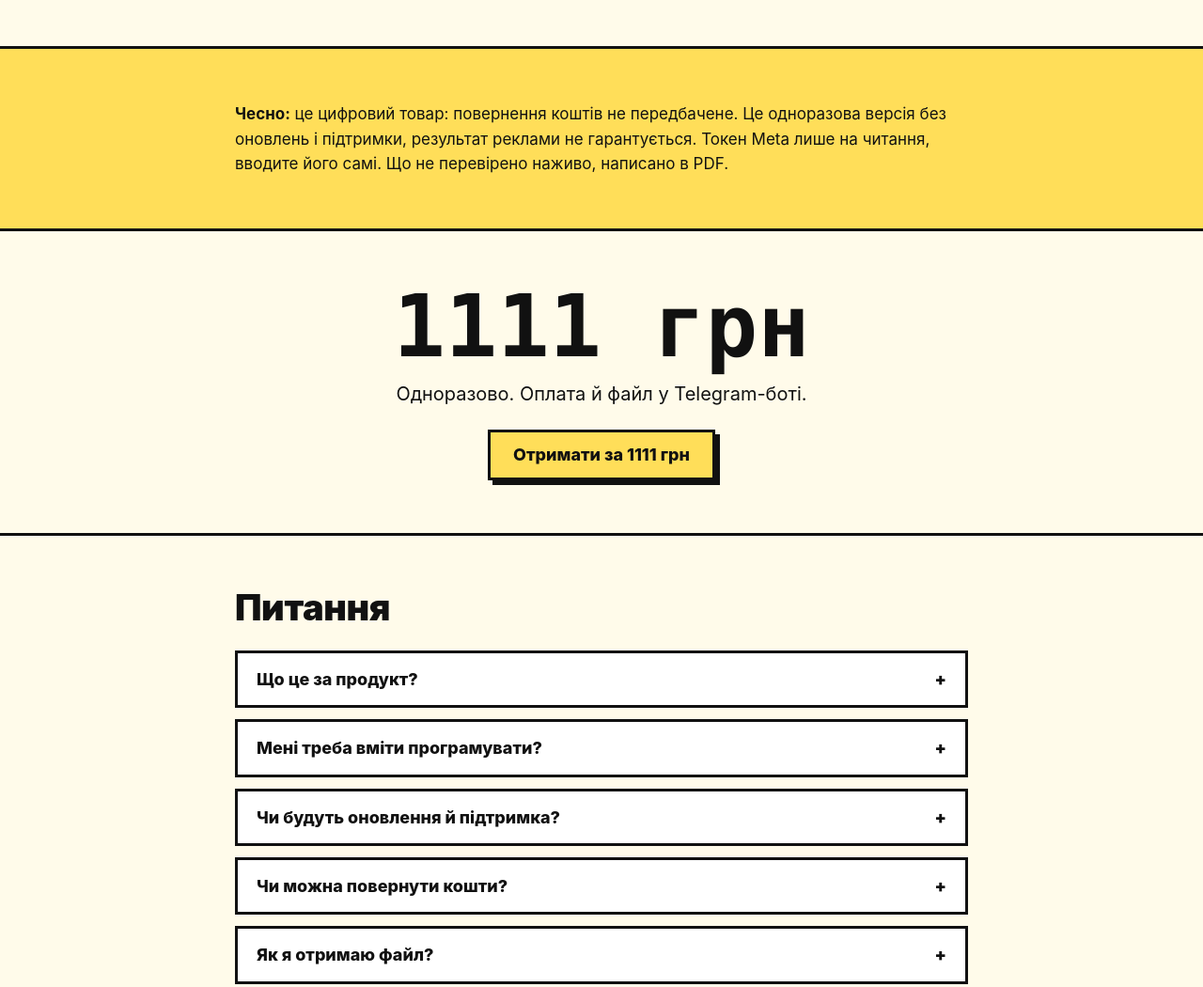
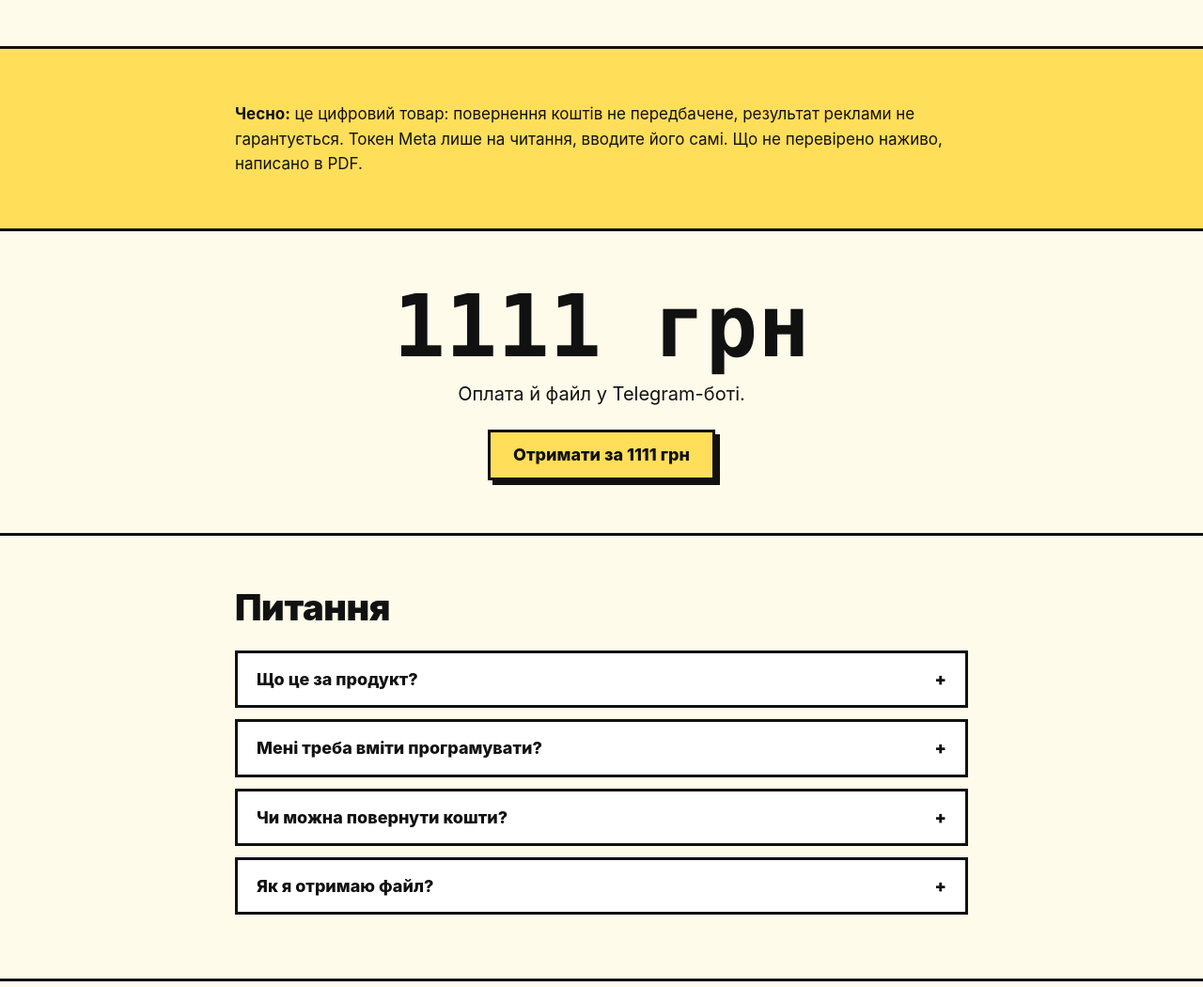
Before and after one commit to dimavarnalii/toolkit-targetologa, a plain HTML site: page index.html in a window 1280 px wide. Shown: the part 1283-2333 px from the top of the page at 94% size. Drawn offline with Linux system fonts and the light colour scheme.

Commit message:
Прибрано згадки про одноразовість

```diff
--- a/index.html
+++ b/index.html
@@ -65,14 +65,14 @@ footer{padding:30px 0 90px;font-size:14px;opacity:.8}
 .big{font:900 clamp(44px,9vw,92px)/1 ui-monospace,Consolas,monospace}
 </style></head><body>
 <header><div class="wrap"><div class="logo">TOOLKIT / ДЛЯ ТАРГЕТОЛОГА</div><a class="btn sm" data-bot href="https://t.me/dimavarnalii_bot?start=land">Купити 1111 грн</a></div></header>
-<section><div class="wrap" style="max-width:820px"><span class="eyebrow">PDF для вашого ШІ-агента · одноразово</span>
+<section><div class="wrap" style="max-width:820px"><span class="eyebrow">PDF для вашого ШІ-агента</span>
 <h1>Toolkit для таргетолога. 5 автоматизованих процесів, які <mark>пришвидшують роботу</mark></h1>
 <p class="lead">Дайте PDF своєму ШІ-агентові й скажіть, що хочете. Він проведе вас по кроках.</p>
-<a class="btn" data-bot href="https://t.me/dimavarnalii_bot?start=land">Отримати за 1111 грн</a><p class="note">1111 грн, одноразово. Без оновлень і підтримки.</p></div></section>
+<a class="btn" data-bot href="https://t.me/dimavarnalii_bot?start=land">Отримати за 1111 грн</a><p class="note">1111 грн. Повернення коштів не передбачене.</p></div></section>
 <section><div class="wrap" style="max-width:820px"><div class="rows"><div class="row"><div class="num" style="background:#ffde59">1</div><div><h3>Дашборд по клієнтах</h3><p>усі кабінети Meta на одній сторінці, дані щодня самі</p></div></div><div class="row"><div class="num" style="background:#9ad1ff">2</div><div><h3>Монтаж відеокреативів</h3><p>з сирих дублів у готові 9:16 і 4:5</p></div></div><div class="row"><div class="num" style="background:#c9b6ff">3</div><div><h3>Статичні креативи</h3><p>реклама 4:5 у ChatGPT без «ШІ-вигляду»</p></div></div><div class="row"><div class="num" style="background:#ffb3d9">4</div><div><h3>Автоаудит кабінету</h3><p>Word-звіт зі знахідками й пріоритетами</p></div></div><div class="row"><div class="num" style="background:#8ee3b0">5</div><div><h3>Посадкова воронка</h3><p>лендинг або квіз для клієнта за годину</p></div></div></div></div></section>
-<section class="honest"><div class="wrap" style="max-width:820px"><p style="margin:0"><b>Чесно:</b> це цифровий товар: повернення коштів не передбачене. Це одноразова версія без оновлень і підтримки, результат реклами не гарантується. Токен Meta лише на читання, вводите його самі. Що не перевірено наживо, написано в PDF.</p></div></section>
-<section><div class="wrap" style="max-width:820px;text-align:center"><div class="big">1111 грн</div><p class="lead" style="margin:10px auto 22px">Одноразово. Оплата й файл у Telegram-боті.</p><a class="btn" data-bot href="https://t.me/dimavarnalii_bot?start=land">Отримати за 1111 грн</a></div></section>
-<section><div class="wrap" style="max-width:820px"><h2>Питання</h2><details><summary>Що це за продукт?</summary><p>PDF на 15 сторінок і набір файлів, які ваш ШІ-агент (Claude Code, Claude Desktop, Cowork чи схожий) завантажує сам за тегом з GitHub. Ви даєте агентові PDF і кажете, що хочете: дашборд, відео, креативи, аудит чи сторінку. Далі він веде вас по одному кроку.</p></details><details><summary>Мені треба вміти програмувати?</summary><p>Ні. Але потрібен ШІ-агент, який читає файли й запускає команди на вашому комп&#x27;ютері. Звичайний чат без доступу до файлів пояснить, але скрипти не запустить.</p></details><details><summary>Чи будуть оновлення й підтримка?</summary><p>Ні. Це одноразова версія, ви купуєте її як є. Інтерфейси Meta й інших сервісів змінюються, тому агент підлаштовує кроки під актуальні.</p></details><details><summary>Чи можна повернути кошти?</summary><p>Ні. Це цифровий товар: після видачі файлу повернення коштів не передбачене. Перед покупкою перегляньте, що всередині кожного модуля, і що не перевірено наживо.</p></details><details><summary>Як я отримаю файл?</summary><p>Кнопка веде в Telegram-бота. Там посилання на оплату. Після оплати надішліть боту підтвердження (скриншот або номер платежу): автор підтверджує оплату вручну, і бот надсилає PDF.</p></details></div></section>
+<section class="honest"><div class="wrap" style="max-width:820px"><p style="margin:0"><b>Чесно:</b> це цифровий товар: повернення коштів не передбачене, результат реклами не гарантується. Токен Meta лише на читання, вводите його самі. Що не перевірено наживо, написано в PDF.</p></div></section>
+<section><div class="wrap" style="max-width:820px;text-align:center"><div class="big">1111 грн</div><p class="lead" style="margin:10px auto 22px">Оплата й файл у Telegram-боті.</p><a class="btn" data-bot href="https://t.me/dimavarnalii_bot?start=land">Отримати за 1111 грн</a></div></section>
+<section><div class="wrap" style="max-width:820px"><h2>Питання</h2><details><summary>Що це за продукт?</summary><p>PDF на 15 сторінок і набір файлів, які ваш ШІ-агент (Claude Code, Claude Desktop, Cowork чи схожий) завантажує сам за тегом з GitHub. Ви даєте агентові PDF і кажете, що хочете: дашборд, відео, креативи, аудит чи сторінку. Далі він веде вас по одному кроку.</p></details><details><summary>Мені треба вміти програмувати?</summary><p>Ні. Але потрібен ШІ-агент, який читає файли й запускає команди на вашому комп&#x27;ютері. Звичайний чат без доступу до файлів пояснить, але скрипти не запустить.</p></details><details><summary>Чи можна повернути кошти?</summary><p>Ні. Це цифровий товар: після видачі файлу повернення коштів не передбачене. Перед покупкою перегляньте, що всередині кожного модуля, і що не перевірено наживо.</p></details><details><summary>Як я отримаю файл?</summary><p>Кнопка веде в Telegram-бота. Там посилання на оплату. Після оплати надішліть боту підтвердження (скриншот або номер платежу): автор підтверджує оплату вручну, і бот надсилає PDF.</p></details></div></section>
 <footer><div class="wrap">© Toolkit для таргетолога. Meta, Claude, ChatGPT і Telegram є торговими марками їхніх власників; набір з ними не афілійований.</div></footer>
 <div class="sticky"><a class="btn" data-bot href="https://t.me/dimavarnalii_bot?start=land">Отримати за 1111 грн</a></div>
 <script>
```
